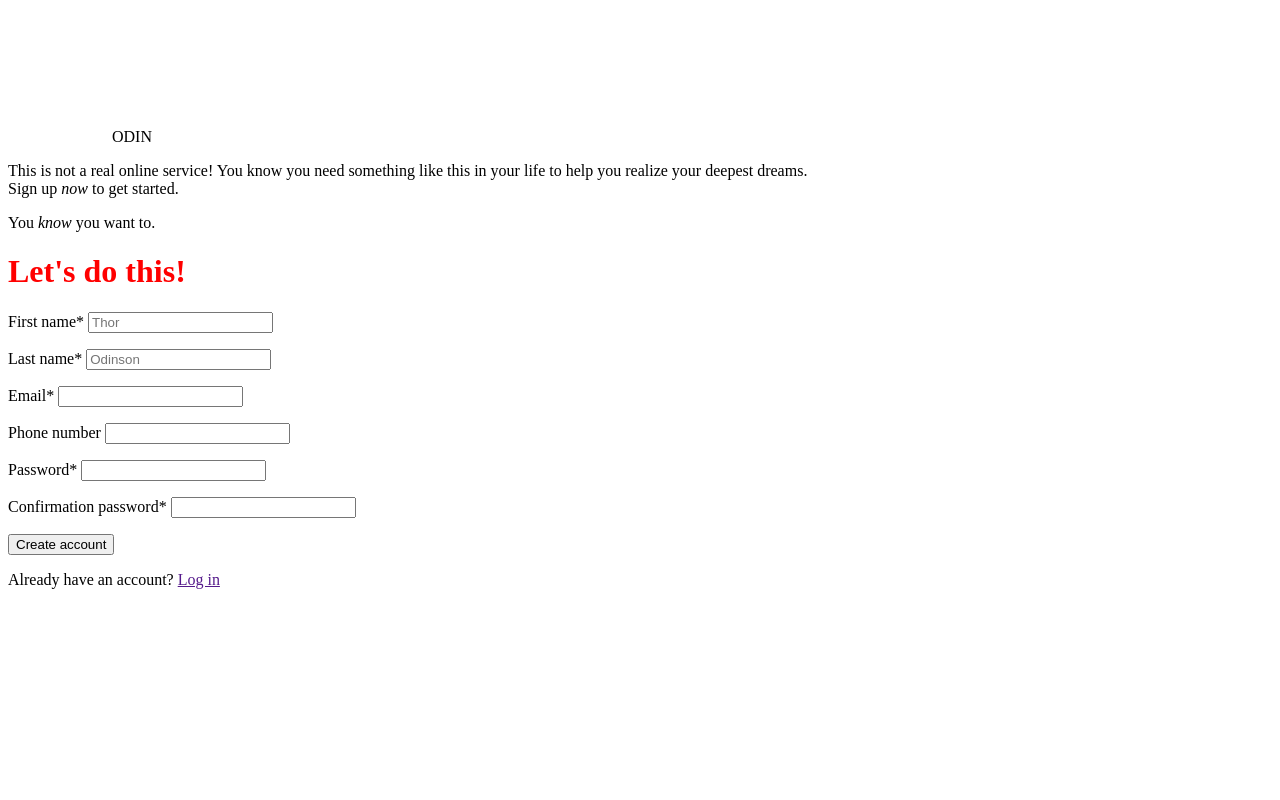
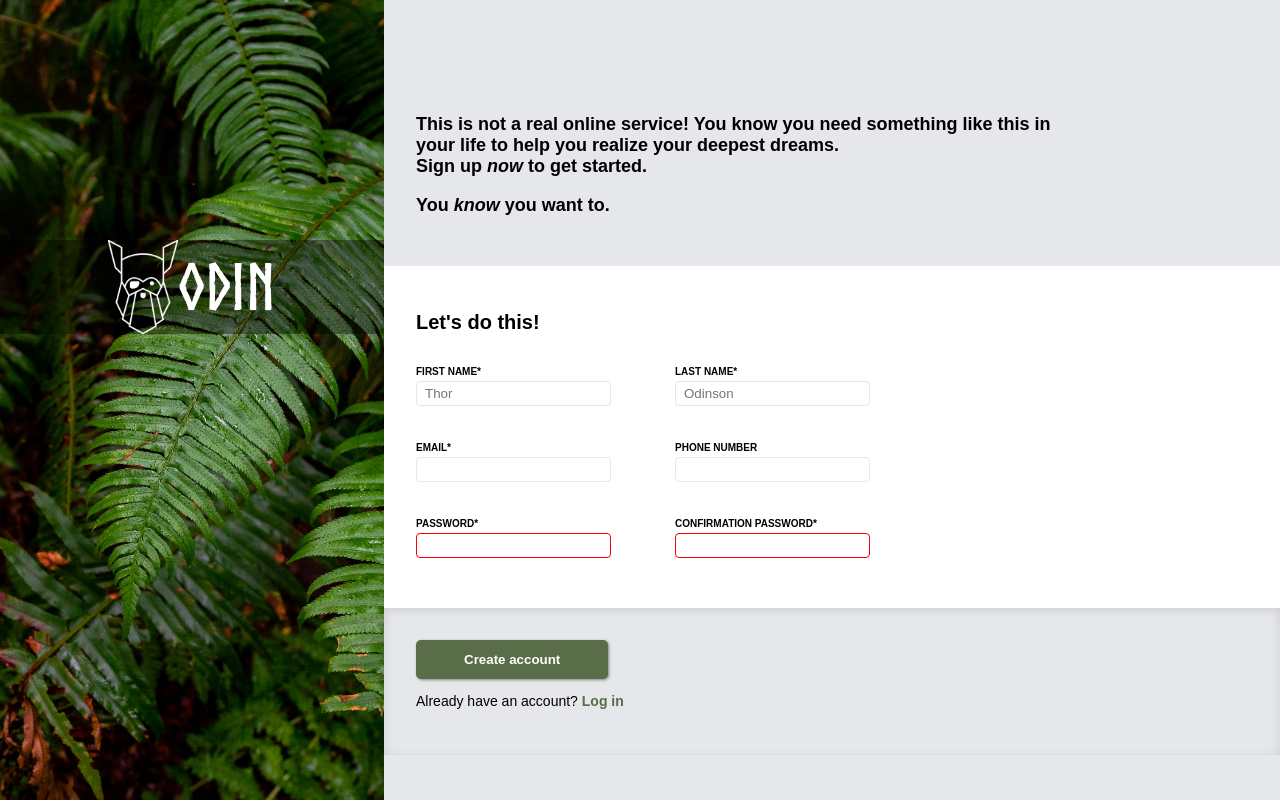
Before and after one commit to Melshine/project-sign-up-form, a plain HTML site: page index.html in a window 1280 px wide. Drawn offline with Linux system fonts and the light colour scheme.

Commit message:
chores: update css for styling

```diff
--- a/style.css
+++ b/style.css
@@ -1,3 +1,169 @@
-h1{
-    color:red;
+@font-face {
+    font-family: "norse";
+    src: url(fonts/Norse-Bold.woff2) format('woff2');
+    font-weight: bold;
 }
+
+:root {
+    --space-xxs: 4px;
+    --space-xs: 8px;
+    --space-sm: 12px;
+    --space-md: 16px;
+    --space-lg: 24px;
+    --space-xl: 32px;
+    --space-2xl: 48px;
+    --space-3xl: 64px;
+    --space-4xl: 96px;
+    --space-5xl: 128px;
+    --space-6xl: 192px;
+    --space-7xl: 256px;
+    --space-8xl: 384px;
+    --space-9xl: 512px;
+    --space-10xl: 640px;
+    --space-11xl: 768px;
+
+    --color-main: #596D48;
+    --color-secondary: #E5E7EB;
+}
+
+body {
+    margin: 0;
+}
+
+main {
+    display: flex;
+}
+
+.left {
+    width: 30%;
+    flex: none;
+    background-image: url("images/halie-west.jpg");
+    background-size: cover;
+    position: relative;
+    height:100vh;
+}
+
+.logo{
+    position: absolute;
+    background-color: rgba(0,0,0,0.4);
+    color: white;
+    width:100%;
+    font-family: "norse";
+    font-size:4rem;
+    top:30%;
+    display:flex;
+    justify-content: center;
+    align-items: center;
+}
+
+.logo img{
+    width:70px;
+}
+
+.main{
+    background-color:var(--color-secondary);
+    font-size:18px;
+    font-weight: bold;
+    font-family: sans-serif;
+    flex:1;
+}
+
+.main-top{
+    padding: var(--space-xl);
+    margin-top: var(--space-3xl)
+}
+
+.main-top p {
+    max-width:66ch;
+}
+
+form{
+    background-color:white;
+}
+
+form h1{
+    font-size:20px;
+}
+
+form label{
+    text-transform: uppercase;
+    font-size:10px;
+}
+
+.input label,
+.input input{
+    display:block;
+}
+
+.input label{
+    margin-bottom: var(--space-xxs);
+}
+
+.main-form{
+    box-shadow: 10px 10px black;
+    z-index: 999;
+}
+
+.input input{
+    border:1px solid var(--color-secondary);
+    padding: var(--space-xxs) var(--space-xs);
+    border-radius:var(--space-xxs);
+}
+
+.input > div {
+    display:flex;
+    gap:var(--space-3xl);
+}
+
+.main-form{
+    padding:var(--space-xl);
+}
+
+.main-bottom{
+    background-color:var(--color-secondary);
+    padding:var(--space-xl);
+}
+
+form button{
+    background-color: var(--color-main);
+    color:white;
+    padding:var(--space-sm) var(--space-2xl);
+    border:none;
+    border-radius:5px;
+    font-weight: bold;
+    box-shadow: 1px 1px 3px grey;
+}
+
+form button:hover{
+    cursor: pointer;
+    opacity: .9;
+}
+
+.main-bottom{
+    box-shadow: inset 0 2px 10px #ccc;
+}
+
+.main-bottom p {
+    font-size: 14px;
+    font-weight: lighter;
+}
+
+.main-bottom a {
+    color:var(--color-main);
+    text-decoration: none;
+    font-weight: bold;
+}
+
+.main-bottom a:hover{
+    text-decoration: underline;
+}
+
+form input:focus{
+    outline:none;
+    border:1px solid blue;
+    box-shadow:2px 2px 2px var(--color-secondary);
+}
+
+form input[type=password]:invalid{
+    border-color: red;
+}
```
